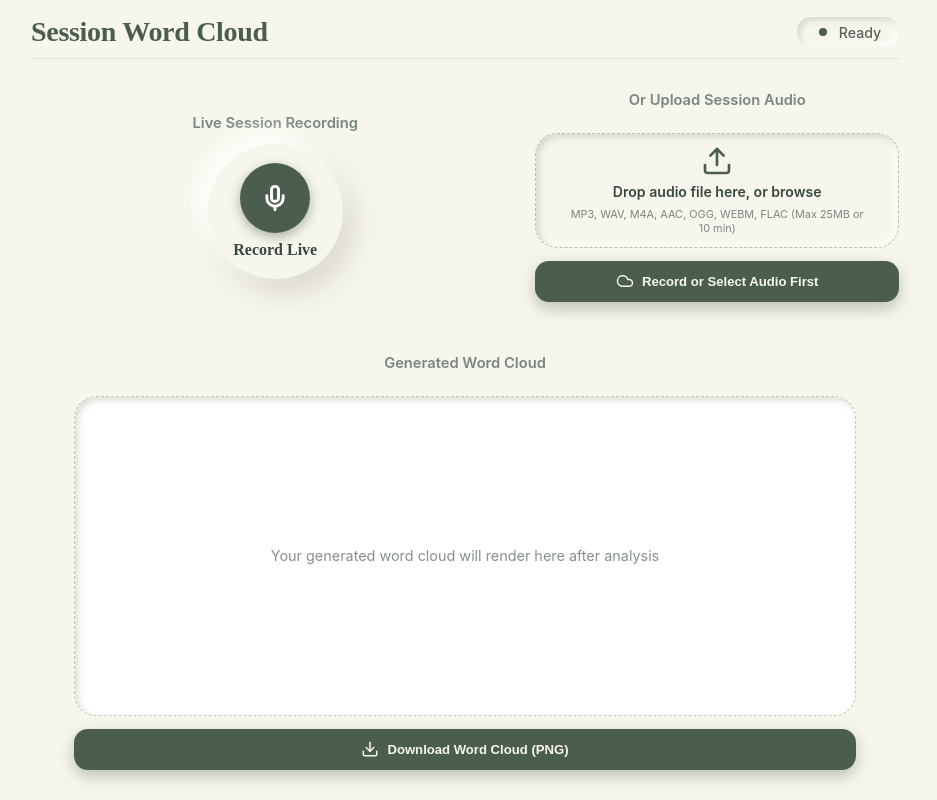
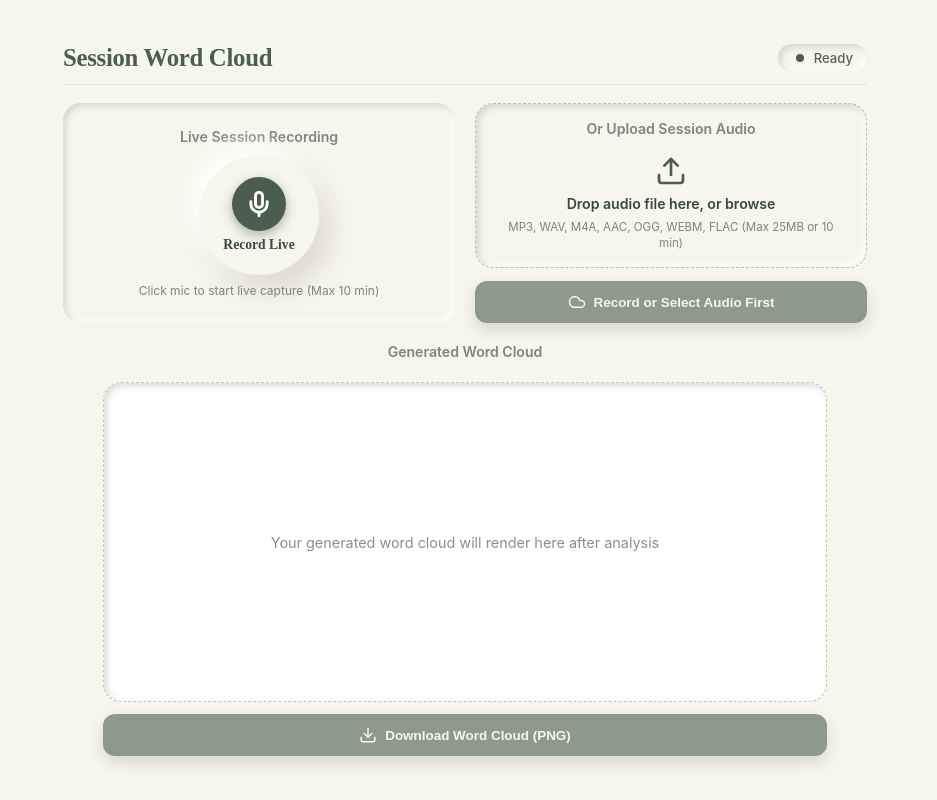
Before and after one commit to sarangp-dev/audio-word, a React app in the folder frontend/: page / in a window 1280 px wide. Shown: the whole page, without its empty margins (175-1112 px from the left). Built offline with nearby package versions, Linux system fonts and the light colour scheme; the HTML template or start-up script is replaced by a standard one.

Commit message:
css isuee fixing

```diff
--- a/frontend/src/components/input.jsx
+++ b/frontend/src/components/input.jsx
@@ -300,13 +300,14 @@ const Audioinput = () => {
 
 
                     <section className="upload-section">
-                        <h2 className="section-label">Or Upload Session Audio</h2>
+
 
                         <div
                             className="dropzone-box"
                             onClick={() => fileInputRef.current?.click()}
                             style={{ cursor: 'pointer' }}
                         >
+                            <h2 className="section-label">Or Upload Session Audio</h2>
                             {audioUrl ? (
                                 <div style={{ display: 'flex', flexDirection: 'column', alignItems: 'center', gap: '8px', width: '100%' }}>
                                     <Music size={28} />
@@ -349,7 +350,10 @@ const Audioinput = () => {
                                 onChange={handleFileUpload}
                                 style={{ display: 'none' }}
                             />
+
+
                         </div>
+                        <div>
 
                             {!audioFile ? (
                                 <div className="action-row">
@@ -418,6 +422,7 @@ const Audioinput = () => {
                                     </button>
                                 </div>
                             )}
+                        </div>
                     </section>
 
                     {/* Word Cloud Result Section */}
--- a/frontend/src/components/style.css
+++ b/frontend/src/components/style.css
@@ -26,65 +26,56 @@
 html,
 body {
     width: 100%;
-    height: 100%;
-    display: flex;
-    flex-wrap: wrap;
-}
-
-body {
-    height: 100vh;
-    height: 100dvh;
+    min-height: 100%;
     background-color: var(--bg-color);
     font-family: 'Inter', sans-serif;
     color: var(--text-dark);
 }
 
 .app-container {
-    width: 100vw;
-    height: 100vh;
-    height: 100dvh;
+    width: 100%;
+    min-height: 100vh;
+    min-height: 100dvh;
     display: flex;
     justify-content: center;
     align-items: center;
+    padding: 20px 16px;
 }
 
 .app-card {
     width: 100%;
-    max-width: 900px;
+    max-width: 860px;
     margin: 0 auto;
-    height: 100%;
     background-color: var(--bg-color);
-    border-radius: 0;
+    border-radius: 20px;
     box-shadow: none;
-    padding: clamp(14px, 2.2vh, 26px) clamp(16px, 3.5vw, 48px) clamp(10px, 1.5vh, 18px);
+    padding: 24px 28px;
     display: flex;
     flex-direction: column;
-    justify-content: space-between;
-    gap: clamp(10px, 1.8vh, 22px);
+    gap: 18px;
     user-select: none;
-    min-height: 0;
 }
 
 .top-nav {
     display: flex;
     align-items: center;
     justify-content: space-between;
-    padding-bottom: clamp(8px, 1.2vh, 14px);
+    padding-bottom: 12px;
     border-bottom: 1px solid rgba(188, 185, 169, 0.3);
     flex-shrink: 0;
 }
 
 .app-title {
     font-family: 'Playfair Display', serif;
-    font-size: clamp(1.25rem, 2.2vw, 1.75rem);
+    font-size: clamp(1.2rem, 2vw, 1.55rem);
     font-weight: 700;
     color: var(--primary-accent);
     letter-spacing: -0.3px;
 }
 
 .icon-btn {
-    width: clamp(36px, 4.8vh, 46px);
-    height: clamp(36px, 4.8vh, 46px);
+    width: 38px;
+    height: 38px;
     border-radius: 50%;
     border: none;
     background: var(--bg-color);
@@ -106,13 +97,13 @@ body {
 .daily-pill {
     display: flex;
     align-items: center;
-    gap: 8px;
-    padding: clamp(6px, 0.8vh, 8px) clamp(12px, 1.4vw, 18px);
+    gap: 6px;
+    padding: 6px 14px;
     border-radius: 14px;
     background: var(--bg-color);
     box-shadow: var(--shadow-inset);
     color: #55625d;
-    font-size: clamp(0.75rem, 1.1vw, 0.88rem);
+    font-size: 0.82rem;
     font-weight: 500;
     flex-shrink: 0;
 }
@@ -121,38 +112,39 @@ body {
     fill: var(--primary-accent);
 }
 
+/* 2-Column workspace that prevents overlap */
 .workspace-grid {
     display: grid;
     grid-template-columns: 1fr 1fr;
-    gap: clamp(20px, 4vw, 56px);
-    align-items: center;
-    flex: 1;
-    min-height: 0;
-    max-width: 100%;
+    gap: 20px;
+    align-items: stretch;
     width: 100%;
-    margin: 0 auto;
 }
 
 .section-label {
-    font-size: clamp(0.85rem, 1.15vw, 1rem);
+    font-size: 0.88rem;
     font-weight: 600;
     color: var(--text-muted);
     text-align: center;
-    margin-bottom: clamp(8px, 1.4vh, 16px);
+    margin-bottom: 10px;
 }
 
+/* Left: Record Section */
 .record-section {
     display: flex;
     flex-direction: column;
     align-items: center;
     justify-content: center;
-    height: 100%;
-    min-height: 0;
+    padding: 20px 16px;
+    background: var(--bg-color);
+    border-radius: 18px;
+    box-shadow: var(--shadow-inset);
+    min-height: 220px;
 }
 
 .glow-disc {
-    width: min(34vw, 28vh, 210px);
-    height: min(34vw, 28vh, 210px);
+    width: 120px;
+    height: 120px;
     border-radius: 50%;
     background: var(--bg-color);
     box-shadow: var(--disc-shadow);
@@ -160,47 +152,64 @@ body {
     flex-direction: column;
     align-items: center;
     justify-content: center;
-    gap: clamp(6px, 1vh, 12px);
+    gap: 6px;
 }
 
-.play-btn {
-    width: min(12vw, 8vh, 64px);
-    height: min(12vw, 8vh, 64px);
+.play-btn,
+.stop-btn {
+    width: 54px;
+    height: 54px;
     border-radius: 50%;
     border: none;
-    background-color: var(--primary-accent);
-    box-shadow: 0 4px 12px rgba(74, 93, 78, 0.45);
     display: flex;
     align-items: center;
     justify-content: center;
     cursor: pointer;
-    transition: transform 0.2s ease;
+    color: white;
+    transition: transform 0.2s ease, background-color 0.2s ease;
 }
 
-.play-btn:active {
-    transform: scale(0.92);
+.play-btn {
+    background-color: var(--primary-accent);
+    box-shadow: 0 4px 12px rgba(74, 93, 78, 0.45);
+}
+
+.play-btn:hover {
+    background-color: #4f6e56;
+    transform: scale(1.05);
+}
+
+.stop-btn {
+    background-color: #d64545;
+    box-shadow: 0 0 25px rgba(214, 69, 69, 0.5);
+}
+
+.stop-btn:hover {
+    background-color: #ef5350;
+    transform: scale(1.05);
 }
 
 .start-text {
     font-family: 'Playfair Display', serif;
-    font-size: clamp(1rem, 1.8vh, 1.35rem);
+    font-size: 0.85rem;
     color: var(--text-dark);
     font-weight: 600;
 }
 
 .hint-text {
-    margin-top: clamp(6px, 1vh, 12px);
-    font-size: clamp(0.72rem, 0.95vw, 0.82rem);
+    margin-top: 8px;
+    font-size: 0.75rem;
     color: var(--text-muted);
+    text-align: center;
 }
 
+/* Right: Upload Section */
 .upload-section {
     display: flex;
     flex-direction: column;
-    justify-content: center;
-    gap: clamp(10px, 1.6vh, 18px);
-    height: 100%;
-    min-height: 0;
+    justify-content: space-between;
+    gap: 12px;
+    min-height: 220px;
 }
 
 .dropzone-box {
@@ -209,12 +218,12 @@ body {
     flex-direction: column;
     align-items: center;
     justify-content: center;
-    gap: clamp(6px, 0.8vh, 10px);
-    height: min(34vw, 28vh, 210px);
-    border-radius: 22px;
+    gap: 8px;
+    min-height: 160px;
+    border-radius: 18px;
     background-color: var(--bg-color);
     box-shadow: var(--shadow-inset);
-    padding: clamp(12px, 1.8vh, 20px);
+    padding: 16px 12px;
     text-align: center;
     border: 1px dashed rgba(74, 93, 78, 0.35);
     cursor: pointer;
@@ -226,13 +235,13 @@ body {
 }
 
 .drop-title {
-    font-size: clamp(0.85rem, 1.1vw, 0.98rem);
+    font-size: 0.88rem;
     font-weight: 600;
     color: var(--text-dark);
 }
 
 .file-constraints {
-    font-size: clamp(0.68rem, 0.85vw, 0.78rem);
+    font-size: 0.72rem;
     color: var(--text-muted);
     max-width: 90%;
     line-height: 1.35;
@@ -245,15 +254,21 @@ body {
     cursor: pointer;
 }
 
+.action-row {
+    display: flex;
+    gap: 10px;
+    width: 100%;
+}
+
 .submit-btn {
     width: 100%;
-    height: clamp(40px, 5.2vh, 48px);
-    border-radius: 14px;
+    height: 42px;
+    border-radius: 12px;
     border: none;
     background-color: var(--primary-accent);
     box-shadow: 0 6px 16px rgba(74, 93, 78, 0.35);
     color: #f7f6ec;
-    font-size: clamp(0.82rem, 1vw, 0.94rem);
+    font-size: 0.84rem;
     font-weight: 600;
     display: flex;
     align-items: center;
@@ -264,99 +279,41 @@ body {
     flex-shrink: 0;
 }
 
-.submit-btn:active {
+.submit-btn:hover:not(:disabled) {
+    transform: translateY(-1px);
+}
+
+.submit-btn:active:not(:disabled) {
     transform: scale(0.98);
 }
 
-.bottom-nav {
-    display: flex;
-    justify-content: space-around;
-    align-items: center;
-    padding-top: clamp(8px, 1.2vh, 14px);
-    border-top: 1px solid rgba(188, 185, 169, 0.25);
-    flex-shrink: 0;
-    max-width: 600px;
-    width: 100%;
-    margin: 0 auto;
+.submit-btn:disabled {
+    opacity: 0.6;
+    cursor: not-allowed;
 }
 
-.nav-item {
-    display: flex;
-    flex-direction: column;
-    align-items: center;
-    gap: 3px;
-    text-decoration: none;
-    font-size: clamp(0.7rem, 0.9vw, 0.78rem);
-    font-weight: 600;
-    color: var(--text-muted);
-    transition: color 0.2s ease;
-}
-
-.nav-item.active,
-.nav-item:hover {
-    color: var(--primary-accent);
-}
-
-@media (max-width: 1768px) {
+/* Tablet & Mobile Breakpoint (down to 390px) */
+@media (max-width: 768px) {
     .app-card {
-        padding: 16px 16px 12px;
+        padding: 18px 14px;
+        gap: 14px;
     }
 
     .workspace-grid {
         grid-template-columns: 1fr;
-        gap: clamp(10px, 2vh, 18px);
+        gap: 14px;
+    }
+
+    .record-section {
+        min-height: 180px;
     }
 
     .glow-disc {
-        width: min(38vw, 18vh, 135px);
-        height: min(38vw, 18vh, 135px);
-    }
-
-    .play-btn {
-        width: min(12vw, 6vh, 46px);
-        height: min(12vw, 6vh, 46px);
+        width: 110px;
+        height: 110px;
     }
 
     .dropzone-box {
-        height: min(30vw, 15vh, 115px);
-    }
-
-    .hint-text {
-        display: none;
+        min-height: 140px;
     }
 }
-
-.play-btn,
-.stop-btn {
-    width: 70px;
-    height: 70px;
-    border-radius: 50%;
-    border: none;
-    display: flex;
-    align-items: center;
-    justify-content: center;
-    cursor: pointer;
-    color: white;
-    transition: all 0.3s ease;
-}
-
-/* Start recording */
-.play-btn {
-    background: #4a5d4e;
-}
-
-.play-btn:hover {
-    background: #4f6e56;
-    transform: scale(1.05);
-}
-
-/* Stop recording */
-.stop-btn {
-    background: #d64545;
-    box-shadow: 0 0 25px rgba(214, 69, 69, 0.5);
-}
-
-.stop-btn:hover {
-    background: #ef5350;
-    transform: scale(1.05);
-}
```
Lines whose indentation alone changed are shown as unchanged.
